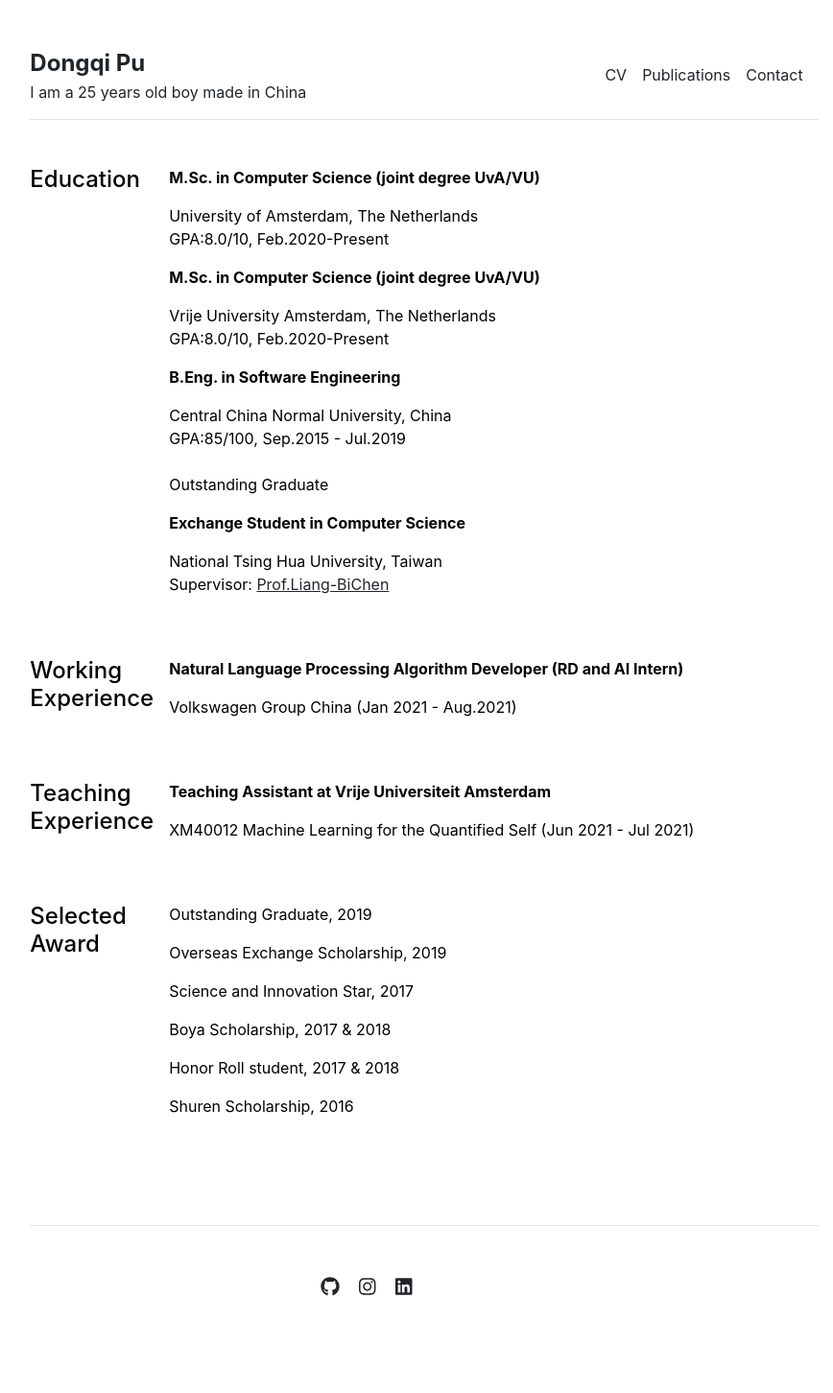
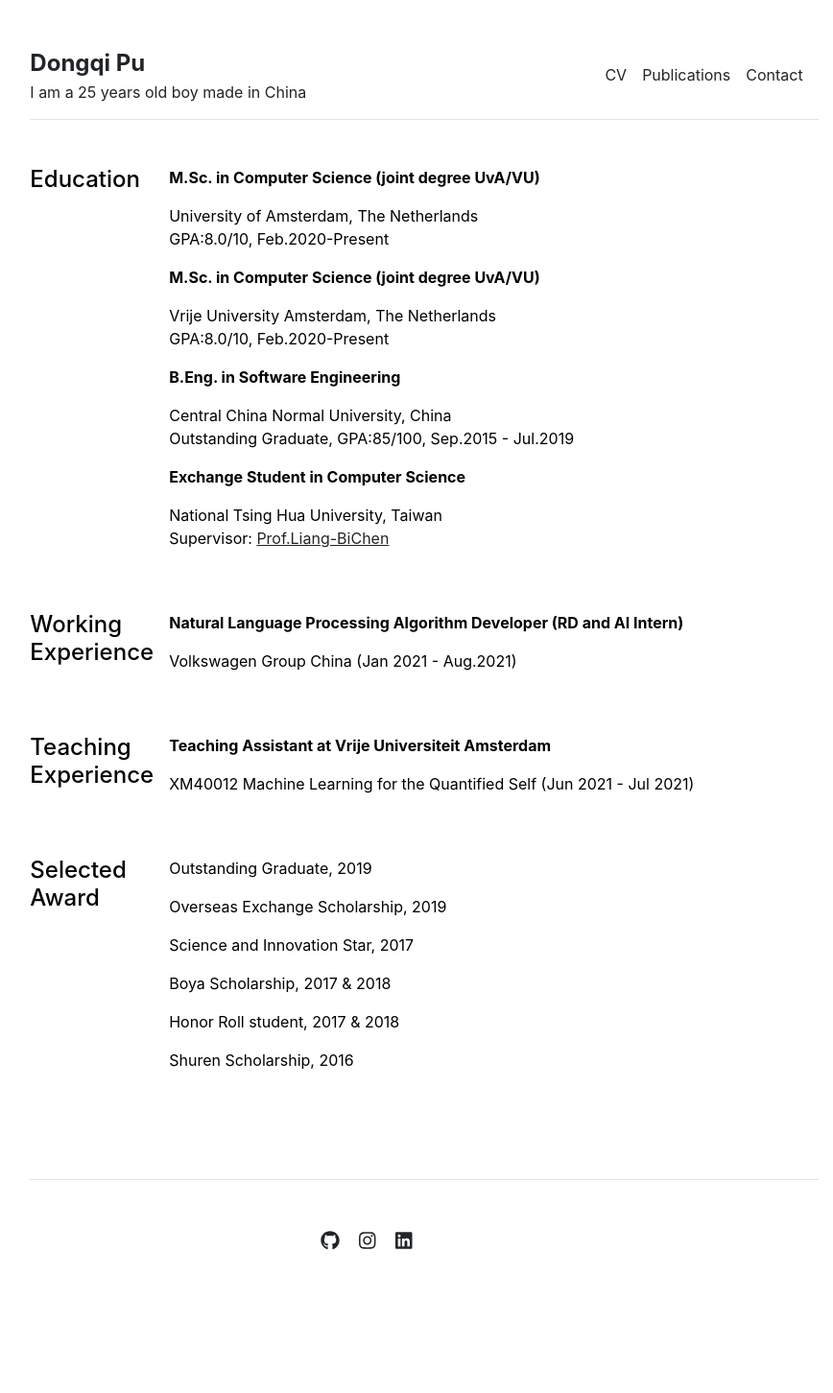
Before and after one commit to pudongqi/pudongqi.github.io, a Jekyll site: the page built from cv.md, in a window 1280 px wide. Shown: the whole page at 96% size, without its empty margins (198-1066 px from the left). Built offline with Jekyll 4.4.1, drawn with Linux system fonts in a browser that asks for light colours; after the commit the page ends 1404 px from its top, so only the background shows below that.

Commit message:
no message

```diff
--- a/_data/cv/education.yml
+++ b/_data/cv/education.yml
@@ -8,8 +8,7 @@
 
 - title: 'B.Eng. in Software Engineering'
   description: "Central China Normal University, China
-  <br>GPA:85/100, Sep.2015 - Jul.2019</br>
-  <br>Outstanding Graduate</br>"
+  <br>Outstanding Graduate, GPA:85/100, Sep.2015 - Jul.2019</br>"
 
 - title: 'Exchange Student in Computer Science'
   description: 'National Tsing Hua University, Taiwan
```
